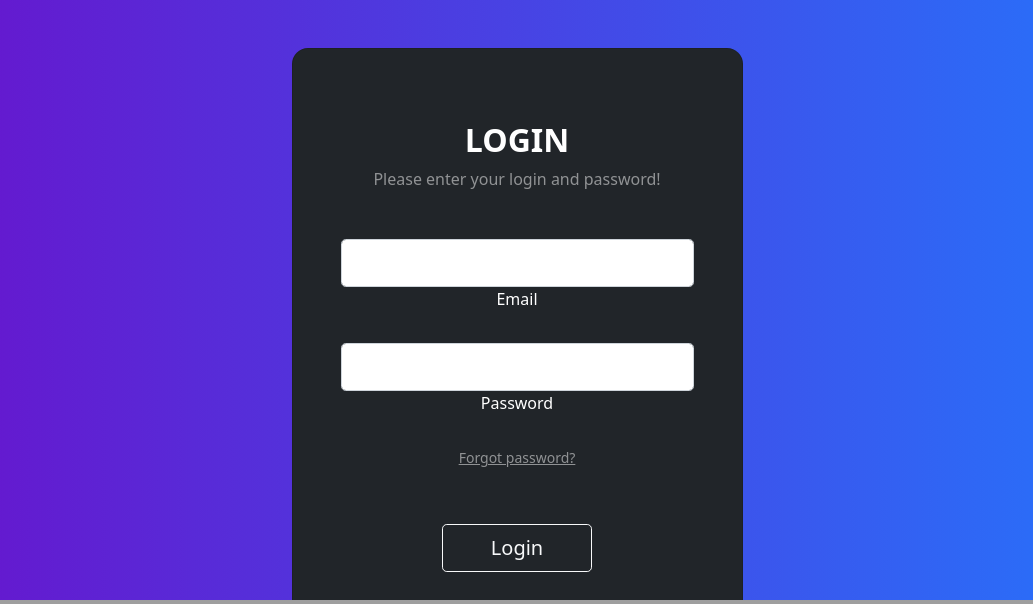
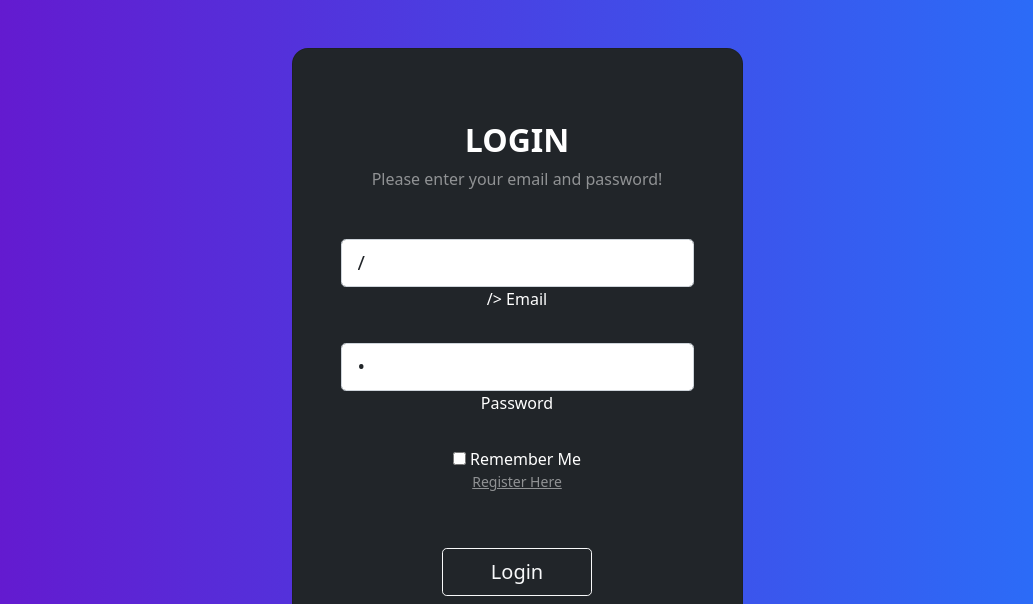
Before and after one commit to phuong7901/Phuong_BTL, a PHP site: page /btl2/login.php in a window 1280 px wide. Shown: the top 604 px of the page, without its empty margins (123-1156 px from the left). Run offline with PHP 8.4, Linux system fonts and the light colour scheme; grey boxes are pictures that could not be loaded.

Commit message:
login.form p2

```diff
--- a/login.php
+++ b/login.php
@@ -1,3 +1,47 @@
+<?php
+session_start();
+include("connect.php");
+
+if(isset($_POST["login"])){
+//
+  $email= $_POST["email"];
+  $password = md5($_POST["password"]);
+  //Nếu tồn tại click remember
+  if(isset($_POST["remember"])){
+    setcookie("email",$email);
+    setcookie("password",$_POST["password"]);
+  }
+
+//LỆNH SQL
+$sql_login = "SELECT * FROM users WHERE email='$email' AND password = '$password' ";
+
+  $result = mysqli_query($conn,$sql_login);
+  $row = mysqli_fetch_row($result);
+  if(count($row))
+  {
+    $_SESSION["login"] = $row;
+  }
+}
+
+//ád
+$email="";
+$password="";
+$check = false;
+if(isset($_COOKIE["email"]) && isset($_COOKIE["password"])){
+  $email=$_COOKIE["email"];
+  $password=$_COOKIE["password"];
+  $check = true;
+
+}
+if($email == 'email' && $password =='pass'){
+  $_SESSION["email"] = $email;
+  header('location:..');
+}else{
+
+}
+
+?>
+
 <!doctype html>
 <html lang="en">
   <head>
@@ -17,26 +61,39 @@
           <div class="col-12 col-md-8 col-lg-6 col-xl-5">
             <div class="card bg-dark text-white" style="border-radius: 1rem;">
               <div class="card-body p-5 text-center">
-
+                <form method="post">
                 <div class="mb-md-5 mt-md-4 pb-5">
 
                   <h2 class="fw-bold mb-2 text-uppercase">Login</h2>
-                  <p class="text-white-50 mb-5">Please enter your login and password!</p>
+                  <p class="text-white-50 mb-5">Please enter your email and password!</p>
 
                   <div class="form-outline form-white mb-4">
-                    <input type="email" id="typeEmailX" class="form-control form-control-lg" />
-                    <label class="form-label" for="typeEmailX">Email</label>
+                    <input type="email" id="email" class="form-control form-control-lg"
+                    value = <?php
+                                  echo $password
+                              ?>/>/>
+                    <label class="form-label" for="email">Email</label>
                   </div>
 
                   <div class="form-outline form-white mb-4">
-                    <input type="password" id="typePasswordX" class="form-control form-control-lg" />
-                    <label class="form-label" for="typePasswordX">Password</label>
+                    <input type="password" id="password" class="form-control form-control-lg"
+                    value = <?php
+                                  echo $password
+                              ?>/>
+                    <label class="form-label" for="password">Password</label>
                   </div>
+                  <div class="form-group">
+                  <label class = "custom-control custom-checkbox">
+                    <input <?php echo ($check)?"checked":""?>class="custom-control-input" type="checkbox" name="remember" value="1">
+                    <span class="custom-control-label">Remember Me</span>
+                  </label>
 
-                  <p class="small mb-5 pb-lg-2"><a class="text-white-50" href="#!">Forgot password?</a></p>
+                </div>
 
-                  <button class="btn btn-outline-light btn-lg px-5" type="submit">Login</button>
+                  <p class="small mb-5 pb-lg-2"><a class="text-white-50" href="http://127.0.0.1:5500/btl2/register.html#!">Register Here</a></p>
 
+                  <button class="btn btn-outline-light btn-lg px-5" type="submit" name="login">Login</button>
+                </form>
                   <div class="d-flex justify-content-center text-center mt-4 pt-1">
                     <a href="#!" class="text-white"><img src="https://img.icons8.com/fluent/50/000000/facebook-new.png"/></a>
                     <a href="#!" class="text-white"><img src="https://img.icons8.com/fluent/48/000000/instagram-new.png"/></a>
```
